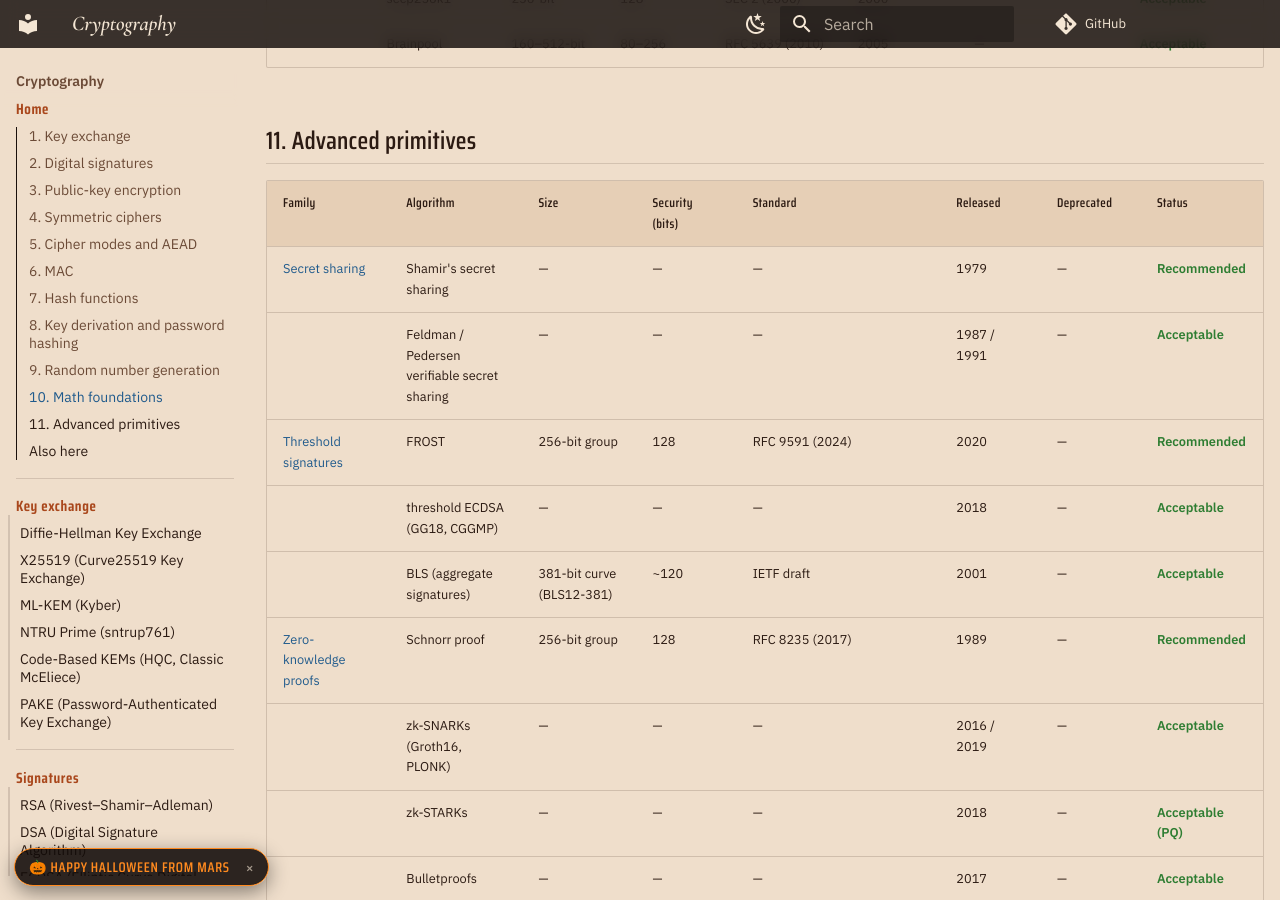
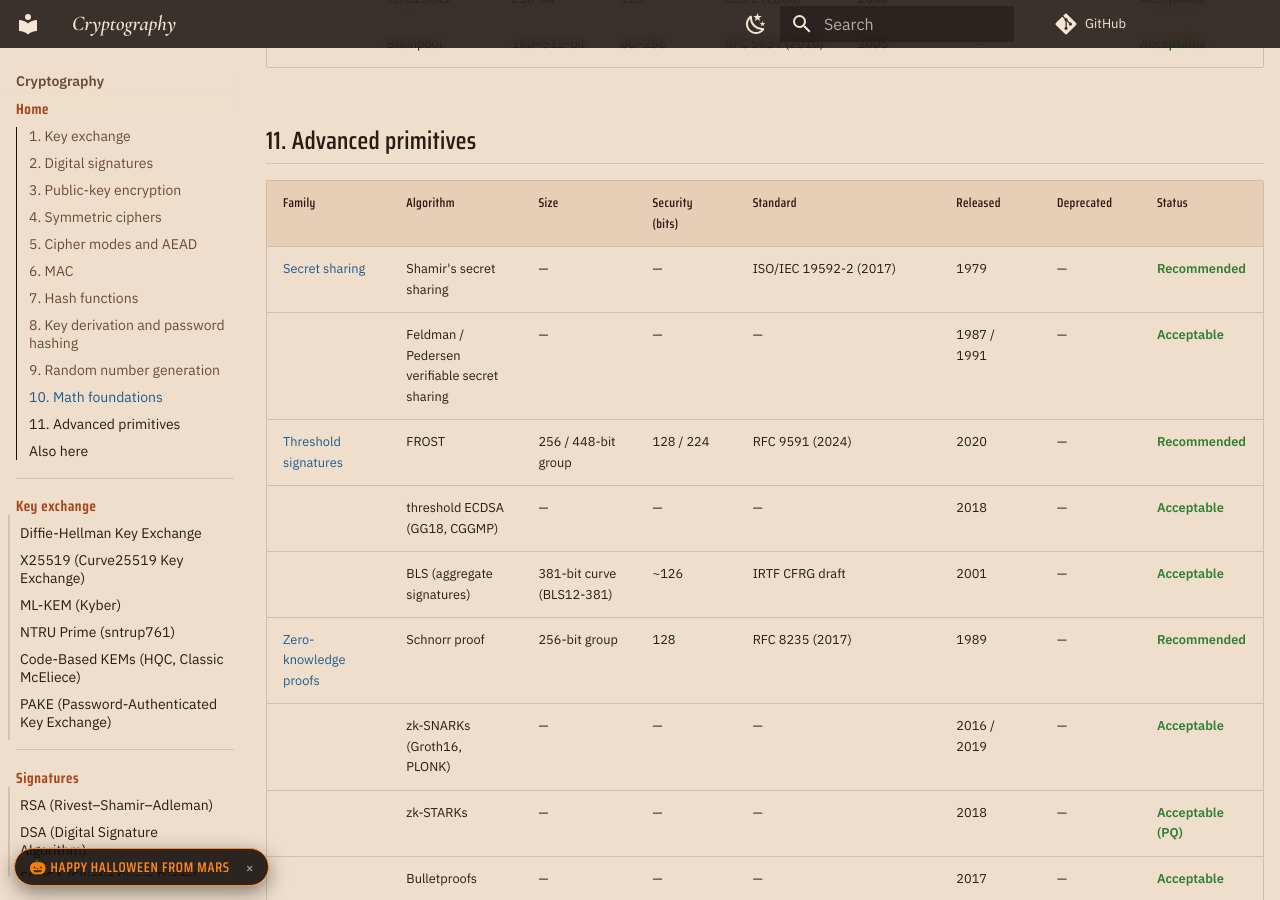
Before and after one commit to TTMathCS/cryptography, an MkDocs documentation site: the page built from docs/index.md, in a window 1280 px wide and 900 px high, scrolled down 11974 px. Built offline with MkDocs 1.6.1 and Material for MkDocs 9.7.7, drawn with Linux system fonts in a browser that asks for light colours; comment, search, counter and statistics services are not loaded.

Commit message:
BLS at ~126 bits (CFRG draft), FROST has an Ed448 suite, Shamir is in ISO/IEC 19592-2

```diff
--- a/docs/index.md
+++ b/docs/index.md
@@ -215,11 +215,11 @@ Keyed BLAKE2 and BLAKE3 also work as MACs; see BLAKE under hash functions.
 
 | Family | Algorithm | Size | Security (bits) | Standard | Released | Deprecated | Status |
 |---|---|---|---|---|---|---|---|
-| [Secret sharing](11-advanced/Secret-Sharing.md) | Shamir's secret sharing | — | — | — | 1979 | — | Recommended |
+| [Secret sharing](11-advanced/Secret-Sharing.md) | Shamir's secret sharing | — | — | ISO/IEC 19592-2 (2017) | 1979 | — | Recommended |
 | | Feldman / Pedersen verifiable secret sharing | — | — | — | 1987 / 1991 | — | Acceptable |
-| [Threshold signatures](11-advanced/Threshold-Signatures.md) | FROST | 256-bit group | 128 | RFC 9591 (2024) | 2020 | — | Recommended |
+| [Threshold signatures](11-advanced/Threshold-Signatures.md) | FROST | 256 / 448-bit group | 128 / 224 | RFC 9591 (2024) | 2020 | — | Recommended |
 | | threshold ECDSA (GG18, CGGMP) | — | — | — | 2018 | — | Acceptable |
-| | BLS (aggregate signatures) | 381-bit curve (BLS12-381) | ~120 | IETF draft | 2001 | — | Acceptable |
+| | BLS (aggregate signatures) | 381-bit curve (BLS12-381) | ~126 | IRTF CFRG draft | 2001 | — | Acceptable |
 | [Zero-knowledge proofs](11-advanced/Zero-Knowledge.md) | Schnorr proof | 256-bit group | 128 | RFC 8235 (2017) | 1989 | — | Recommended |
 | | zk-SNARKs (Groth16, PLONK) | — | — | — | 2016 / 2019 | — | Acceptable |
 | | zk-STARKs | — | — | — | 2018 | — | Acceptable (PQ) |
```
